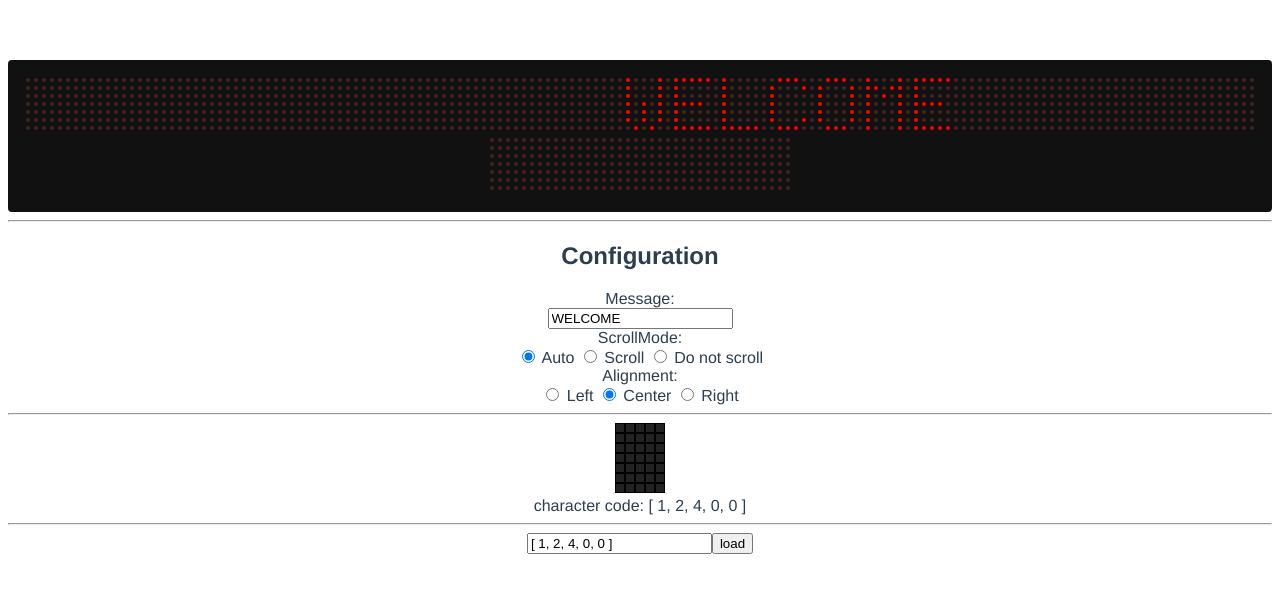
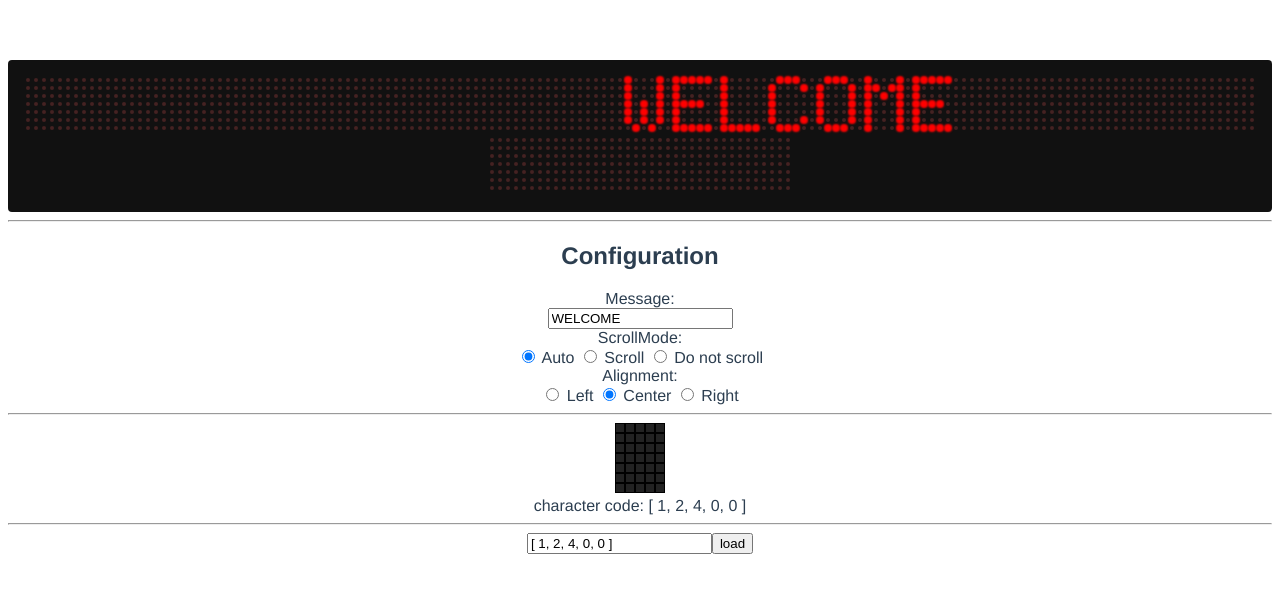
Before and after one commit to geertw/ledsee, a Vue app: page / in a window 1280 px wide. Shown: the top 592 px of the page. Built offline with nearby package versions, Linux system fonts and the light colour scheme.

Commit message:
Added glow to the LED dots

```diff
--- a/src/components/LedCol.vue
+++ b/src/components/LedCol.vue
@@ -27,5 +27,6 @@ export default {
 }
 .dot.active {
   background-color: red;
+  box-shadow: 0 0 2px 2px red;
 }
 </style>
```
